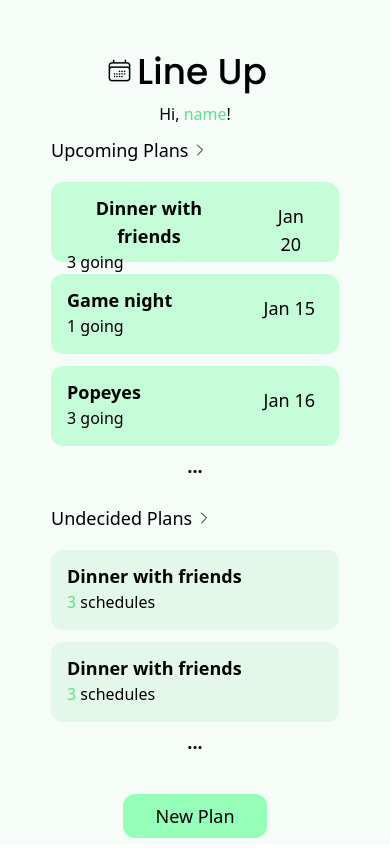
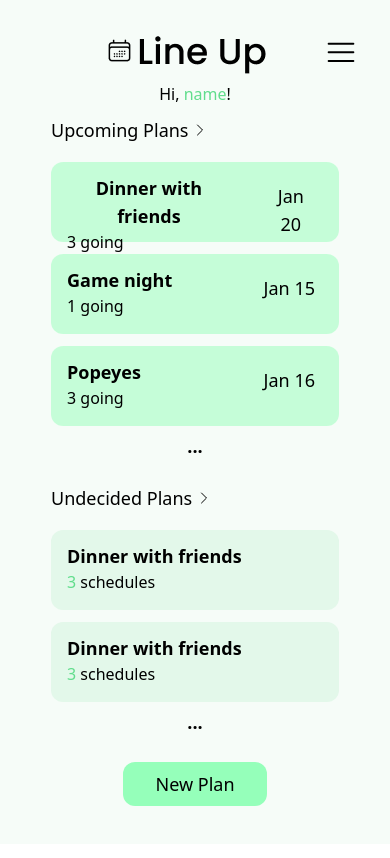
Before and after one commit to Tepah/Link_up, a SvelteKit app: page /main in a window 390 px wide. Built offline with nearby package versions, Linux system fonts and the light colour scheme.

Commit message:
Added a few animations

```diff
--- /dev/null
+++ b/src/lib/components/settings.svelte
@@ -0,0 +1,7 @@
+
+
+<div>
+    <div>
+
+    </div>
+</div>
--- a/src/routes/+layout.svelte
+++ b/src/routes/+layout.svelte
@@ -4,7 +4,7 @@
 
 
 <div class={"flex items-center justify-center h-screen bg-background"}>
-    <div class="flex-shrink flex flex-col self-start md:self-center text-center sm:h-screen md:h-[63%] overflow-auto m-10">
+    <div class="flex-shrink flex flex-col self-start md:self-center text-center sm:h-screen md:h-[63%] overflow-auto px-6 m-5">
         <slot />
     </div>
 </div>
--- a/src/routes/main/+page.svelte
+++ b/src/routes/main/+page.svelte
@@ -1,5 +1,6 @@
 <script>
     import titleLogo from "$lib/images/main_title.png";
+    import settingsIcon from "$lib/images/icons8-lines.svg";
     export let data;
 
     // Using this to create a toggle for a list to show all upcoming plans. Will use for animation.
@@ -13,7 +14,12 @@
       showAllIncomplete = !showAllIncomplete;
     }
 </script>
-
+<div>
+    <div class="relative">
+        <button class="absolute accent-accent top-2 -right-5 p-2">
+            <img src={settingsIcon} alt="settings" class="h-8">
+        </button>
+    </div>
     <div class="flex-shrink flex flex-col">
         <div class="flex items-center justify-center p-1">
             <img src="{titleLogo}" alt="title logo">
@@ -26,14 +32,8 @@
     <div class="flex-shrink flex flex-col p-1.5">
         <div class="flex flex-row">
             <p class="text-start text-lg">Upcoming Plans</p>
-        {#if showAllUpcoming && data.upcoming.length > 3}
-            <button class=" font-bold flex items-center justify-center p-1" on:click={toggleUpcoming}>
-                <svg xmlns="http://www.w3.org/2000/svg" fill="none" viewBox="0 0 24 24" stroke-width="1.5" stroke="currentColor" class="w-4 h-4">
-                    <path stroke-linecap="round" stroke-linejoin="round" d="m19.5 8.25-7.5 7.5-7.5-7.5" />
-                </svg>
-            </button>
-        {:else if !showAllUpcoming && data.upcoming.length > 3}
-            <button class=" font-bold flex items-center justify-center p-1" on:click={toggleUpcoming}>
+            {#if data.upcoming.length > 3}
+                <button class="font-bold flex items-center justify-center p-1" class:show-list={showAllUpcoming} class:hide-list={!showAllUpcoming} on:click={toggleUpcoming}>
                     <svg xmlns="http://www.w3.org/2000/svg" fill="none" viewBox="0 0 24 24" stroke-width="1.5" stroke="currentColor" class="w-4 h-4">
                         <path stroke-linecap="round" stroke-linejoin="round" d="m8.25 4.5 7.5 7.5-7.5 7.5" />
                     </svg>
@@ -47,7 +47,7 @@
         {:else if !showAllUpcoming}
             <div class="flex flex-col my-3">
                 {#each data.upcoming.slice(0, 3) as plan}
-                <div class="flex flex-row justify-between w-72 h-20 py-3 pl-3 pr-4 my-1.5 bg-primary bg-opacity-50 rounded-xl">
+                    <div class="planItem flex flex-row justify-between w-72 h-20 py-3 pl-3 pr-4 my-1.5 bg-primary bg-opacity-50 rounded-xl">
                         <div class="flex flex-col items-start pl-1 pr-7">
                             <p class="text-lg font-semibold">{plan.title}</p>
                             <p class="">{plan.attending.length} going</p>
@@ -64,7 +64,7 @@
         {:else}
             <div class="flex flex-col my-3 h-96">
                 {#each data.upcoming as plan}
-                <div class="flex flex-row justify-between w-72 h-20 py-3 pl-3 pr-4 my-1.5 bg-primary bg-opacity-50 rounded-xl">
+                    <div class="planItem flex flex-row justify-between w-72 h-20 py-3 pl-3 pr-4 my-1.5 bg-primary bg-opacity-50 rounded-xl">
                         <div class="flex flex-col items-start pl-1 pr-7">
                             <p class="text-lg font-semibold">{plan.title}</p>
                             <p class="">{plan.attending.length} going</p>
@@ -83,14 +83,8 @@
     <div class="flex-shrink flex flex-col p-1.5">
         <div class="flex flex-row">
             <p class="text-start text-lg">Undecided Plans</p>
-        {#if showAllIncomplete && data.incomplete.length > 2}
-            <button class=" font-bold flex items-center justify-center p-1" on:click={toggleUndecided}>
-                <svg xmlns="http://www.w3.org/2000/svg" fill="none" viewBox="0 0 24 24" stroke-width="1.5" stroke="currentColor" class="w-4 h-4">
-                    <path stroke-linecap="round" stroke-linejoin="round" d="m19.5 8.25-7.5 7.5-7.5-7.5" />
-                </svg>
-            </button>
-        {:else if !showAllIncomplete && data.incomplete.length > 2}
-            <button class=" font-bold flex items-center justify-center p-1" on:click={toggleUndecided}>
+            {#if data.incomplete.length > 2}
+                <button class="font-bold flex items-center justify-center p-1" class:show-list={showAllIncomplete} class:hide-list={!showAllIncomplete} on:click={toggleUndecided}>
                     <svg xmlns="http://www.w3.org/2000/svg" fill="none" viewBox="0 0 24 24" stroke-width="1.5" stroke="currentColor" class="w-4 h-4">
                         <path stroke-linecap="round" stroke-linejoin="round" d="m8.25 4.5 7.5 7.5-7.5 7.5" />
                     </svg>
@@ -101,7 +95,7 @@
             {#if data.incomplete.length !== 0}
                 <div class="flex flex-col my-3">
                     {#each data.incomplete.slice(0, 2) as plan}
-                    <div class="flex flex-row justify-between h-20 w-72 py-3 pl-3 pr-4 my-1.5 bg-secondary bg-opacity-20 rounded-xl">
+                        <div class="planItem flex flex-row justify-between h-20 w-72 py-3 pl-3 pr-4 my-1.5 bg-secondary bg-opacity-20 rounded-xl">
                             <div class="flex flex-col items-start pl-1 pr-7">
                                 <p class="text-lg font-semibold">{plan.title}</p>
                                 <p class=""><span class="text-accent">{plan.schedules.length}</span> schedules</p>
@@ -116,7 +110,7 @@
         {:else}
             <div class="flex flex-col my-3">
                 {#each data.incomplete as plan}
-                <div class="flex flex-row justify-between h-20 w-72 py-3 pl-3 pr-4 my-1.5 bg-secondary bg-opacity-20 rounded-xl">
+                    <div class="planItem flex flex-row justify-between h-20 w-72 py-3 pl-3 pr-4 my-1.5 bg-secondary bg-opacity-20 rounded-xl">
                         <div class="flex flex-col items-start pl-1 pr-7">
                             <p class="text-lg font-semibold">{plan.title}</p>
                             <p class=""><span class="text-accent">{plan.schedules.length}</span> schedules</p>
@@ -126,30 +120,28 @@
             </div>
         {/if}
     </div>
-<div class="p-5">
-    <button class="py-2 px-8 bg-primary text-lg rounded-xl">New Plan</button>
+    <div class="p-2">
+        <button class="planItem py-2 px-8 bg-primary text-lg rounded-xl">New Plan</button>
     </div>
     {/if}
+</div>
 
 <style>
-    .list-container {
-        display: none;
+    .planItem {
+        transition: transform 0.2s ease;
     }
 
-    .list-container.show {
-        display: block;
+    .planItem:hover {
+        transform: scale(1.1);
     }
 
-    @keyframes fadeIn {
-        from {
-            opacity: 0;
-        }
-        to {
-            opacity: 1;
-        }
+    .show-list {
+        transition: transform 0.2s ease;
+        transform: rotate(90deg);
     }
 
-    .animate__fadeIn {
-        animation: fadeIn 0.5s ease;
+    .hide-list {
+        transition: transform 0.2s ease;
+        transform: rotate(0deg);
     }
 </style>
```
Also changed, not shown: src/lib/images/icons8-lines.svg (added). Lines whose indentation alone changed are shown as unchanged.
